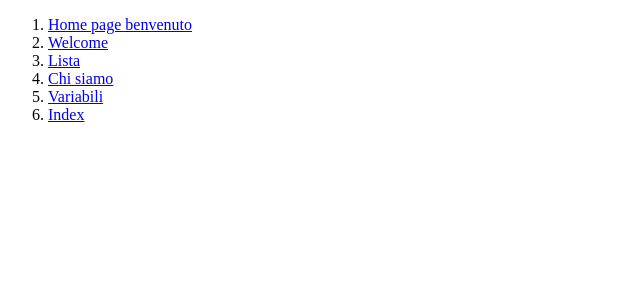
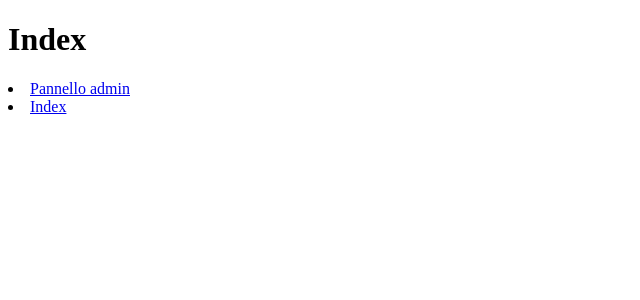
Before and after one commit to SaraOberto/primo_progetto, a Django app: page / in a window 1280 px wide. Shown: the top 300 px of the page, without its empty margins (0-640 px from the left). Run offline with Django 4.2, Linux system fonts and the light colour scheme.

Commit message:
add index generale

```diff
--- a/prima_app/templates/index.html
+++ b/prima_app/templates/index.html
@@ -12,8 +12,6 @@
         <li><a href="{% url 'prima_app:lista'%}">Lista</a></li>
         <li><a href="{% url 'prima_app:chisiamo'%}">Chi siamo</a></li>
         <li><a href="{% url 'prima_app:variabili'%}">Variabili</a></li>
-        <li><a href="{% url 'prima_app:index'%}">Index</a></li>
-
     </ol>
 </body>
 </html>
--- a/prima_app/urls.py
+++ b/prima_app/urls.py
@@ -1,5 +1,5 @@
 from django.urls import path
-from prima_app.views import *
+from .views import *
 
 
 app_name = "prima_app"
--- a/primo_progetto/settings.py
+++ b/primo_progetto/settings.py
@@ -56,7 +56,7 @@ ROOT_URLCONF = 'primo_progetto.urls'
 TEMPLATES = [
     {
         'BACKEND': 'django.template.backends.django.DjangoTemplates',
-        'DIRS': [os.path.join(BASE_DIR, 'primo_progetto/templates')],
+        'DIRS': [os.path.join(BASE_DIR, 'prima_app/templates'),os.path.join(BASE_DIR, 'templates')],
         'APP_DIRS': True,
         'OPTIONS': {
             'context_processors': [
--- a/primo_progetto/urls.py
+++ b/primo_progetto/urls.py
@@ -16,8 +16,10 @@ Including another URLconf
 """
 from django.contrib import admin
 from django.urls import path,include
+from .views import index
 
 urlpatterns = [
     path('admin/', admin.site.urls),
-    path('', include("prima_app.urls", namespace = "prima_app"))
+    path('prima_app', include("prima_app.urls", namespace = "prima_app")),
+    path('', index, name = 'index'),
 ]
--- a/templates/index_root.html
+++ b/templates/index_root.html
@@ -7,6 +7,7 @@
 </head>
 <body>
     <h1>Index</h1>
-    <a href="/admin">Pannello admin</a>
+    <li><a href="/admin">Pannello admin</a></li>
+    <li><a href="{% url 'prima_app:index'%}">Index</a></li>
 </body>
 </html>
```
